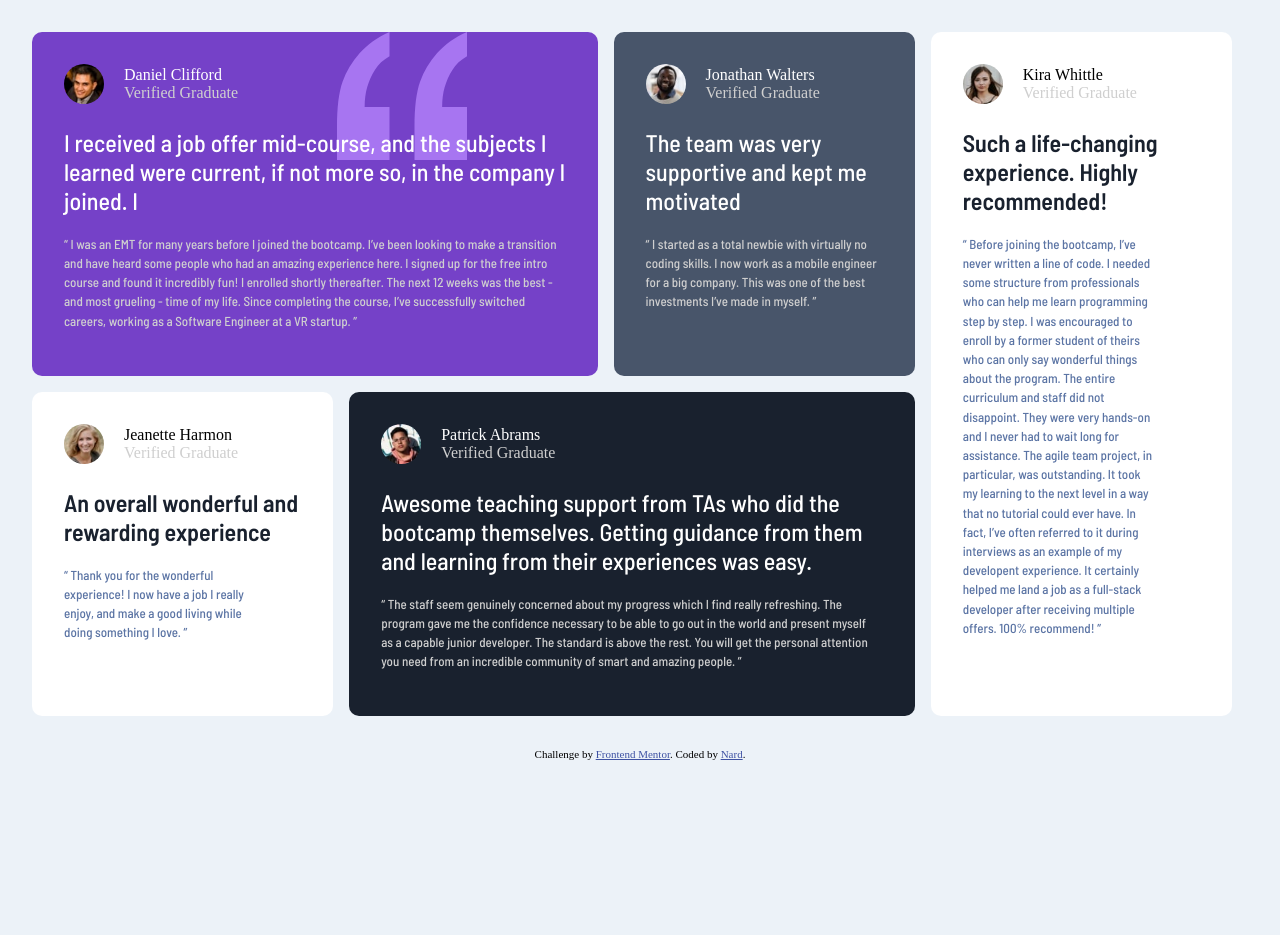
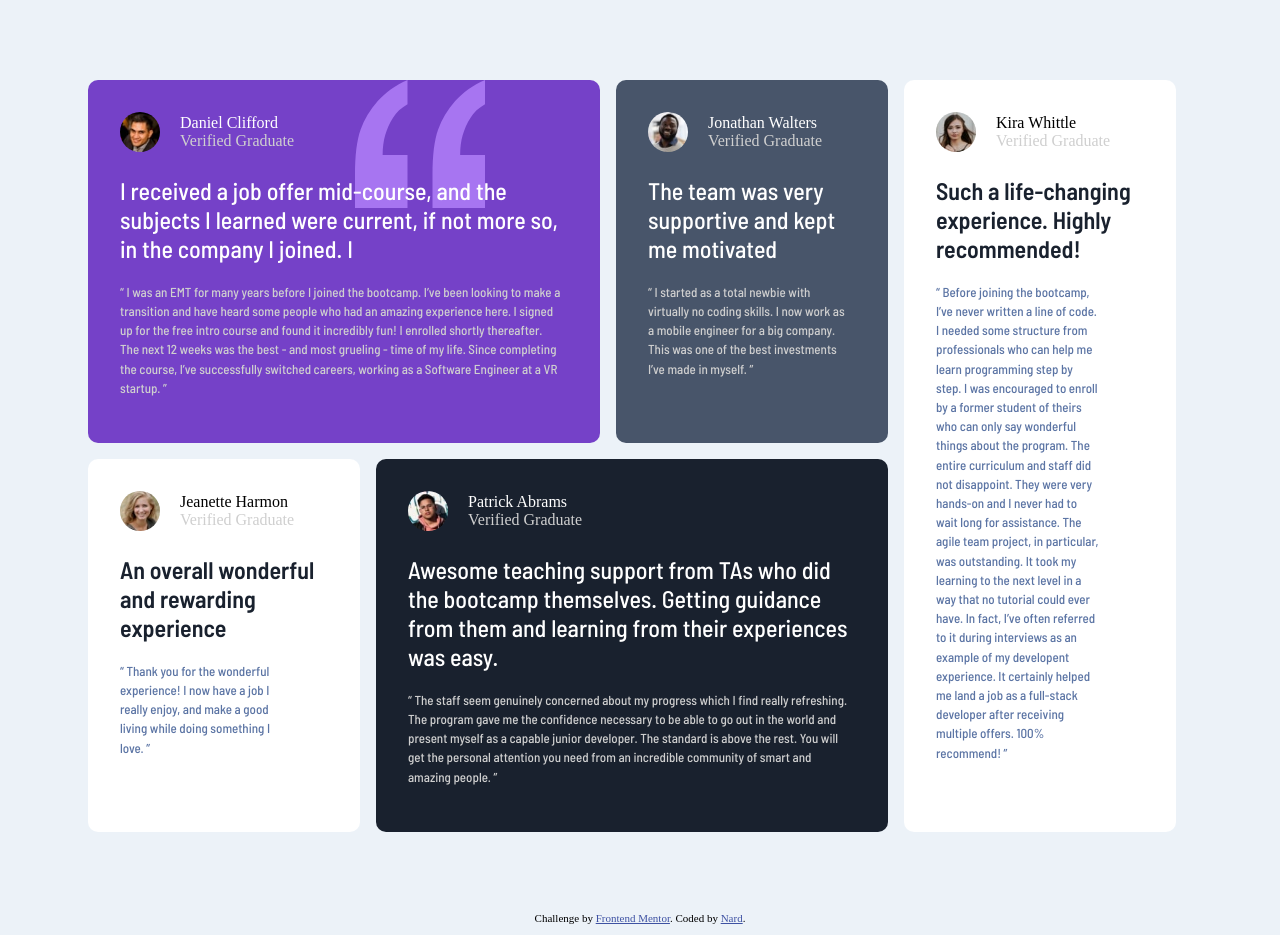
Before and after one commit to CocoShesh/testimonials-grid-section-main, a plain HTML site: page index.html in a window 1280 px wide. Before the commit the page ends 800 px from the top, so only its background shows below. Drawn offline with Linux system fonts and the light colour scheme.

Commit message:
Update style.css

```diff
--- a/style.css
+++ b/style.css
@@ -12,8 +12,6 @@
   --Light-grayish-blue: hsl(210, 46%, 95%);
 }
 body {
-  margin: 0;
-
   background: var(--Light-grayish-blue);
 }
 main {
@@ -21,7 +19,7 @@ main {
   grid-template-columns: 1.2fr 1fr 1.2fr 1.2fr;
   grid-template-rows: auto auto;
   height: 100%;
-  margin: 2rem;
+  margin: 5rem;
   grid-template-areas:
     "daniel daniel jonathan kira"
     "jeanette patrick patrick kira";
```
